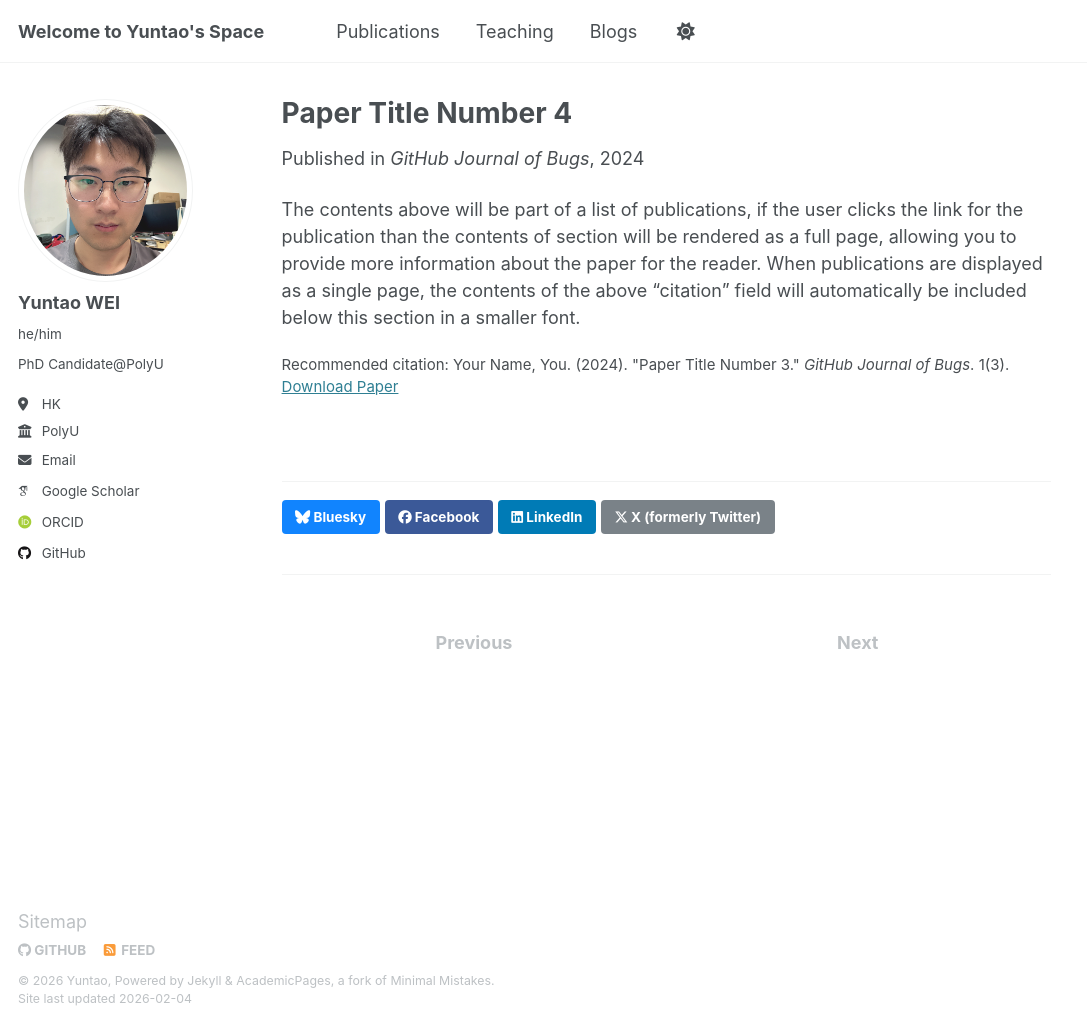
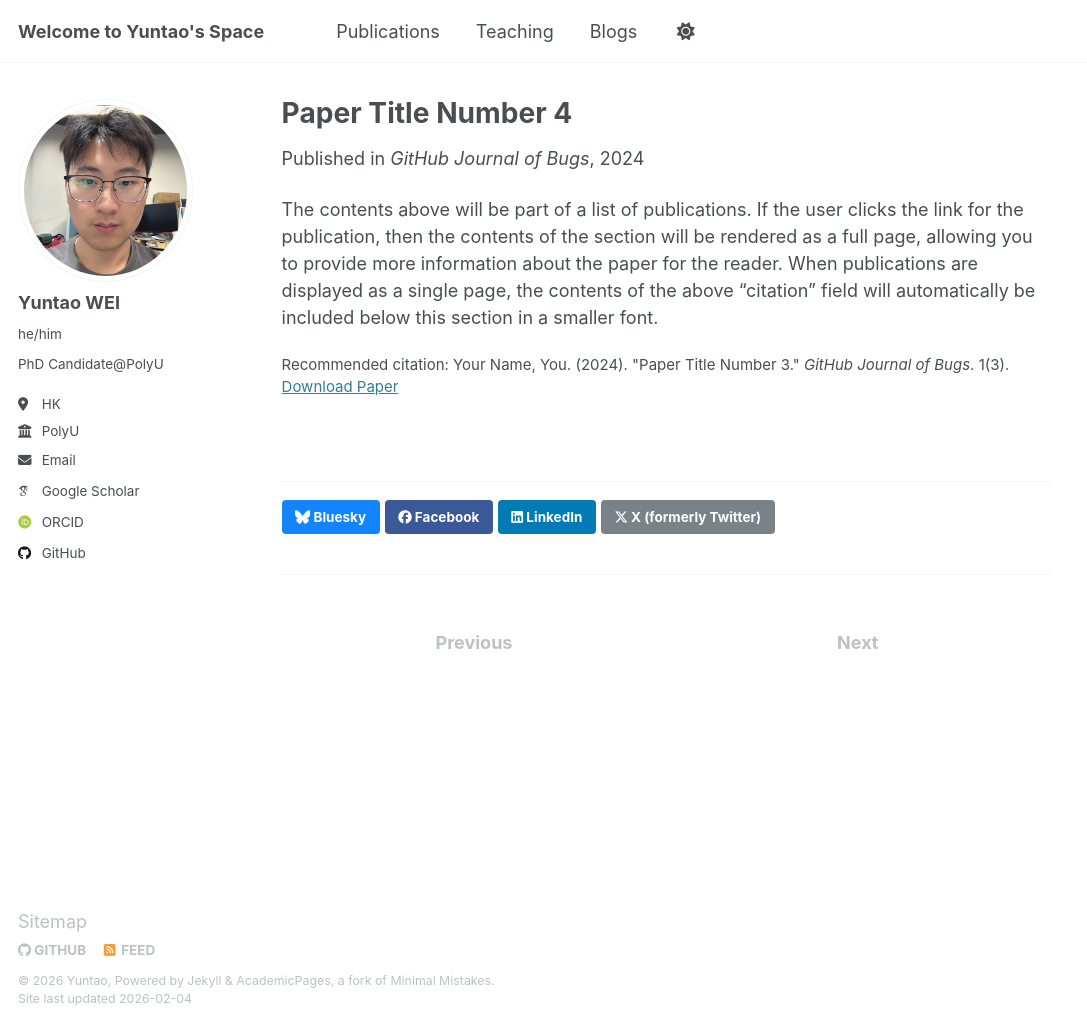
Before and after one commit to yuntao229/yuntao229.github.io, a Jekyll site: the page built from _publications/2024-02-17-paper-title-number-4.md, in a window 1280 px wide and 1027 px high. Shown: the whole window, without its empty margins (0-1087 px from the left). Built offline with Jekyll 4.4.1, drawn with Linux system fonts in a browser that asks for light colours; some web fonts are replaced.

Commit message:
Refine publication description for clarity
Corrected punctuation and improved sentence structure for clarity.

```diff
--- a/_publications/2024-02-17-paper-title-number-4.md
+++ b/_publications/2024-02-17-paper-title-number-4.md
@@ -10,4 +10,4 @@
 citation: 'Your Name, You. (2024). &quot;Paper Title Number 3.&quot; <i>GitHub Journal of Bugs</i>. 1(3).'
 ---
 
-The contents above will be part of a list of publications, if the user clicks the link for the publication than the contents of section will be rendered as a full page, allowing you to provide more information about the paper for the reader. When publications are displayed as a single page, the contents of the above "citation" field will automatically be included below this section in a smaller font.
+The contents above will be part of a list of publications. If the user clicks the link for the publication, then the contents of the section will be rendered as a full page, allowing you to provide more information about the paper for the reader. When publications are displayed as a single page, the contents of the above "citation" field will automatically be included below this section in a smaller font.
```
